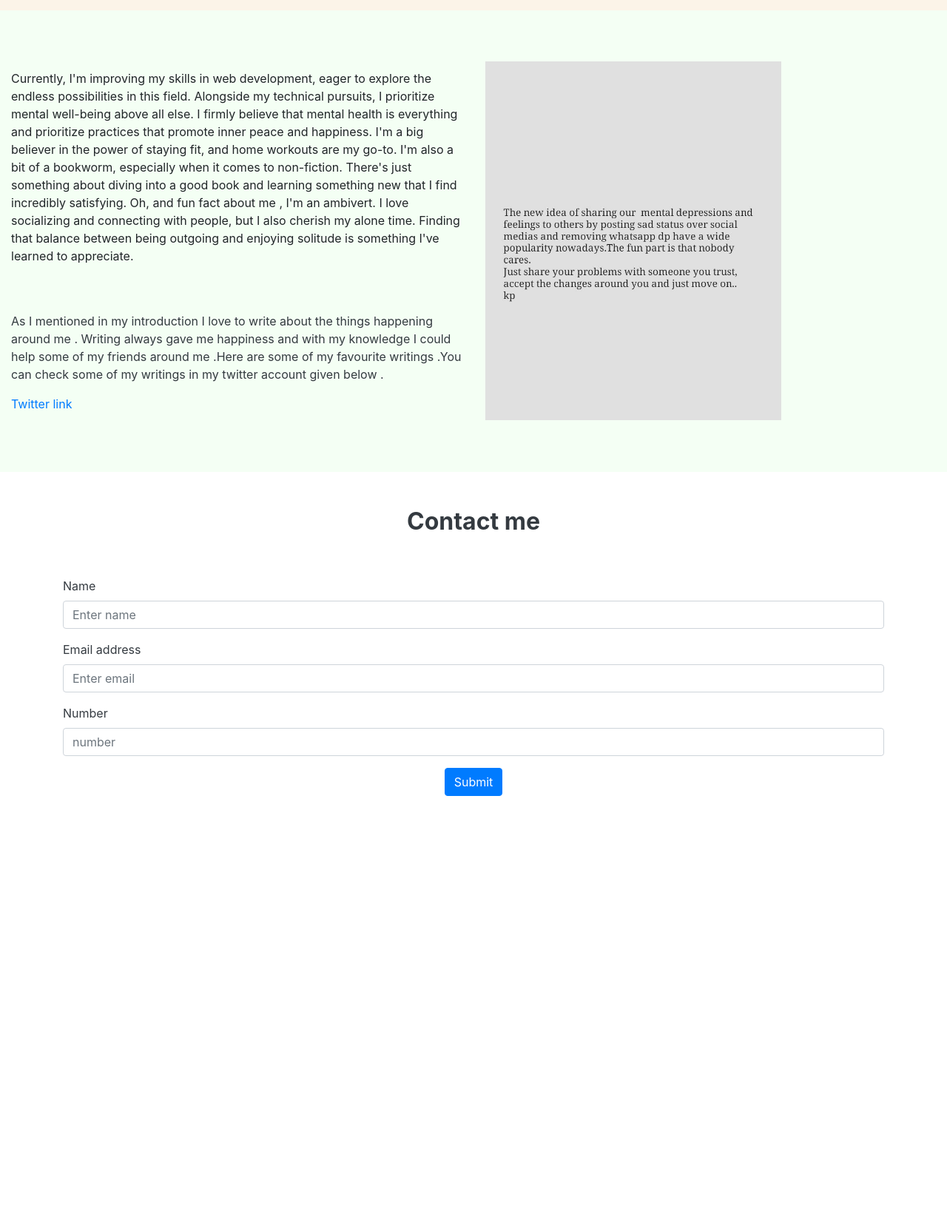
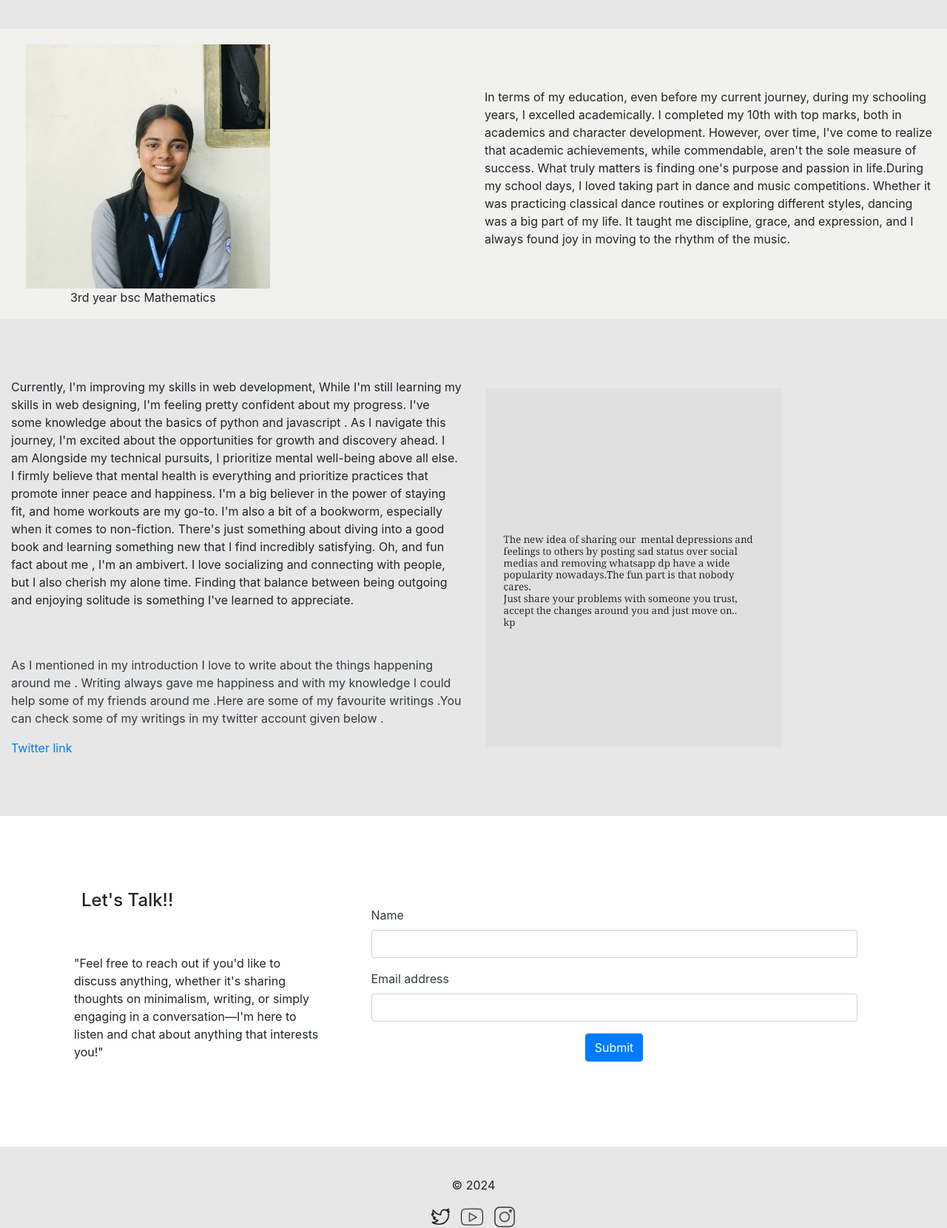
Before and after one commit to krishnapriya-ua/personal-website, a plain HTML site: page index.html in a window 1280 px wide. Shown: the part 1019-2679 px from the top of the page at 74% size. Before the commit the page ends 2095 px from the top, so only its background shows below. Drawn offline with nearby package versions, Linux system fonts and the light colour scheme.

Commit message:
text change

```diff
--- a/index.html
+++ b/index.html
@@ -1,5 +1,5 @@
 <!DOCTYPE html>
-<html lang="en">
+<html lang="en" style="scroll-behavior: smooth;">
 <head>
     <meta charset='utf-8'>
     <meta http-equiv='X-UA-Compatible' content='IE=edge'>
@@ -9,11 +9,11 @@
 </head>
 <body>
 
-    <header class="bg-white text-dark position fixed" style="z-index: 1; position: fixed;width: 100%;">
+    <header class="bg-white text-dark " style="z-index: 1; position: fixed;width: 100%; scroll-behavior:smooth;">
       <div class="container">
        <div class="row">
-          <div class="col-md-6 col-9 p-3 pl-5">
-              <h2></h2>
+          <div class="col-md-6 col-9 ">
+              <img src="./images/logo1.png" style="width: 70px;height:auto;margin-left: -20px; ">
 
           </div>
           <div class="col-md-6 col-3 my-auto">
@@ -51,14 +51,14 @@
   <section style="background-color:white" id="home">
     <div .container>
       <div class="row ">
-        <div class="col-md-6 pt-5 pl-5 text-dark ml-auto" >
-          <h5  style="font-weight: bold; font-family:'Lucida Sans', 'Lucida Sans Regular', 'Lucida Grande', 'Lucida Sans Unicode', Geneva, Verdana, sans-serif;font-size: 30px;padding-bottom: 10px;padding-top: 70px;"> HEY THERE!...<br></h5>
+        <div class="col-md-6 col-12 my-auto ml-auto"  >
+          <h5  style="font-weight: bold; font-family:'Lucida Sans', 'Lucida Sans Regular', 'Lucida Grande', 'Lucida Sans Unicode', Geneva, Verdana, sans-serif;font-size: 30px;padding-bottom: 10px;padding-top: 150px;"> HEY THERE!<br></h5>
           <h3  style="font-weight: bold;" >Iam Krishnapriya U.A. <br>A student currently learning webdevelopment.</h3>
           <p> This is all about to make a website to learn!!</p>
 
         </div>
         <div class="col-md-6 col-12 container-fluid ">
-          <img src="./images/kp.png" class="img-fluid" alt="" >
+          <img src="./images/priya.jpg" class="img-fluid" alt="" style="margin-bottom: 100px; margin-top:100px;;" >
         </div>
 
       </div>
@@ -66,7 +66,7 @@
     </div>
 </section>
 <section id="me">
-  <div class="container-fluid" style="background-color:#F4FFF4" >
+  <div class="container-fluid " style="background-color: #E7E7E7;" >
     <div class="row"style="">
       <div class="col-md-6 col-12 ml-auto "style="padding-top: 80px; padding-bottom: 80px; " >
         <p> Iam Krishnapriya.I recently graduated with a degree in BSc Mathematics from the University of Calicut, but these days, I'm diving deep into the world of web designing.I love the concept of minimalism and Iam a growing minimalist. I find joy in simplicity and purpose and I spent most of my time in my room. It's where I feel most at peace, surrounded by my beloved plants and perhaps a furry friend, my cat. </p>
@@ -79,24 +79,26 @@
     </div>
   </div>
 </section>
-<div class="container-fluid" style="background-color:#FCF4E8;" >
+<div class="container-fluid" style="background-color:#f1f1ef;" >
   <div class="row">
-    <div class="col-md-6 col-12 my-auto" >
-      <img src="./images/img3.jpg" style="height: 350px;width:350px;margin-left:20px;">
+    <div class="col-md-6 col-xs-12 my-auto" >
+      <img src="./images/img3.jpg" style="height: 330px;width:330px;margin-left:20px ;margin-top: 20px;">
       <p style="padding-left: 80px;">3rd year bsc Mathematics</p>
 
     </div>
-    <div class="col-md-6 col-12 ml-auto" style="padding-top: 80px; padding-bottom: 80px;">
+    <div class="col-md-6 col-xs-12 ml-auto" style="padding-top: 80px; padding-bottom: 80px;">
       In terms of my education, even before my current journey, during my schooling years, I excelled academically. I completed my 10th with top marks, both in academics and character development. However, over time, I've come to realize that academic achievements, while commendable, aren't the sole measure of success. What truly matters is finding one's purpose and passion in life.During my school days, I loved taking part in dance and music competitions. Whether it was practicing classical dance routines or exploring different styles, dancing was a big part of my life. It taught me discipline, grace, and expression, and I always found joy in moving to the rhythm of the music. </p>
 
     </div>
   </div>
 </div>
 </section>
-<div class="container-fluid" style="background-color: #F4FFF4;">
+<div class="container-fluid" style="background-color: #E7E7E7;">
   <div class="row">
-    <div class="col-md-6 col-12 ml-auto"style="padding-top: 80px; padding-bottom: 80px;">
-      <p>Currently, I'm improving my skills in web development, eager to explore the endless possibilities in this field. Alongside my technical pursuits, I prioritize mental well-being above all else. I firmly believe that mental health is everything and prioritize practices that promote inner peace and happiness. I'm a big believer in the power of staying fit, and home workouts are my go-to.
+    <div class="col-md-6 col-xs-12 ml-auto"style="padding-top: 80px; padding-bottom: 80px;">
+      <p>Currently, I'm improving my skills in web development,
+
+         While I'm still learning my skills in web designing, I'm feeling pretty confident about my progress. I've some knowledge about the basics of python and javascript . As I navigate this journey, I'm excited about the opportunities for growth and discovery ahead. I am  Alongside my technical pursuits, I prioritize mental well-being above all else. I firmly believe that mental health is everything and prioritize practices that promote inner peace and happiness. I'm a big believer in the power of staying fit, and home workouts are my go-to.
 
         I'm also a bit of a bookworm, especially when it comes to non-fiction. There's just something about diving into a good book and learning something new that I find incredibly satisfying.
 
@@ -108,7 +110,7 @@
 
 
     </div>
-    <div class="col-md-6 col-12 my-auto ml-auto pl-3" >
+    <div class="col-md-6 col-xs-12 my-auto ml-auto pl-3" >
       <img src="./images/writing.jpg" style="width: 400px; height:auto;">
     </div>
   </div>
@@ -120,32 +122,43 @@
 </section>
 <footer id="contact">
   <div class="container">
-    <h2 class="text-center text-dark pt-5" style="font-weight: bold;">Contact me</h2>
     <div class="row">
-      <div class="col-md-12 col-12">
-        <form class=" text-dark pt-5" >
+
+      <div class="col-md-4 col-xs-12 text-left" style="padding-top: 100px; padding-bottom: 100px; padding-left: 30px;">
+        <h4 style="padding-bottom: 50px; padding-left: 10px;">Let's Talk!!</h4>
+        <p>"Feel free to reach out if you'd like to discuss anything, whether it's sharing thoughts on minimalism, writing, or simply engaging in a conversation—I'm here to listen and chat about anything that interests you!"</p>
+      </div>
+      <div class="col-md-8 col-xs-12 d-flex flex-column align-items-center my-auto">
+        <form class="text-dark pt-2" style="width: 90%; ">
           <div class="form-group">
-            <label for="exampleInputEmail1">Name</label>
-            <input type="email" class="form-control" id="exampleInputEmail1" aria-describedby="emailHelp" placeholder="Enter name">
+            <label for="exampleInputName">Name</label>
+            <input type="text" class="form-control" id="exampleInputName" aria-describedby="nameHelp" required>
           </div>
           <div class="form-group">
-            <label for="exampleInputEmail1">Email address</label>
-            <input type="email" class="form-control" id="exampleInputEmail1" aria-describedby="emailHelp" placeholder="Enter email">
+            <label for="exampleInputEmail">Email address</label>
+            <input type="email" class="form-control" id="exampleInputEmail" aria-describedby="emailHelp" required>
           </div>
-          <div class="form-group">
-            <label for="exampleInputPassword1">Number</label>
-            <input type="password" class="form-control" id="exampleInputPassword1" placeholder="number">
-          </div>
-
           <div class="text-center">
-          <button type="submit" class="btn btn-primary ">Submit</button>
+            <button type="submit" class="btn btn-primary">Submit</button>
           </div>
         </form>
-
       </div>
     </div>
   </div>
 </footer>
+<footer  class=" ml-auto" style=" text-align: center; background-color:#E7E7E7;;">
+  <div class="copyright" >
+      <p style="padding-top:40px ;">© 2024</p>
+  </div>
+  <div class="social-media" >
+       <img src="./images/twitter.png" style="width: 25px;height:25px; ">
+       <img src="./images/youtube.png" style="width: 30px;height: 30px; margin-left: 10px;">
+       <img src="./images/insta.png" style="width: 30px;height: 30px; margin-left: 10px;">
+
+  </div>
+</footer>
+
+
 
 
 
```
Also changed, not shown: images/insta.png (added), images/logo.png (added), images/logo1.png (added), images/twitter.png (added), images/youtube.png (added).
